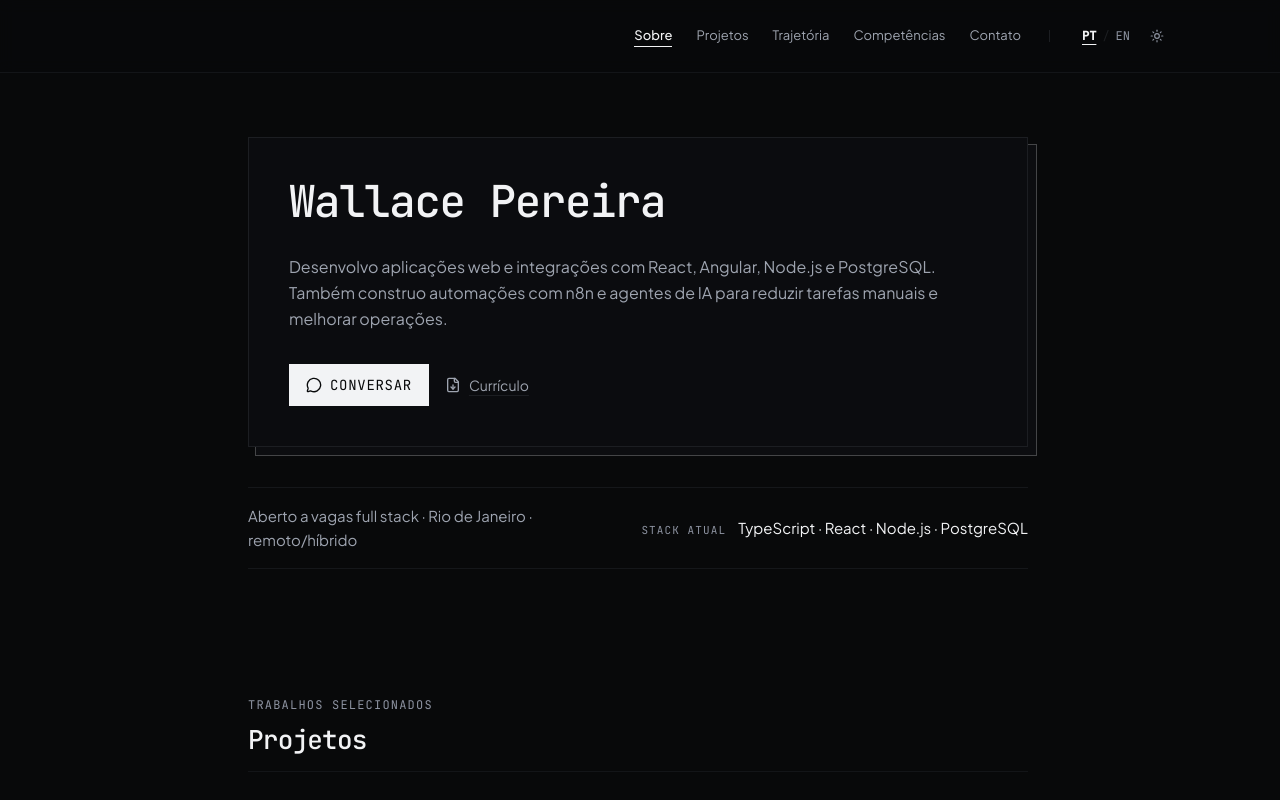
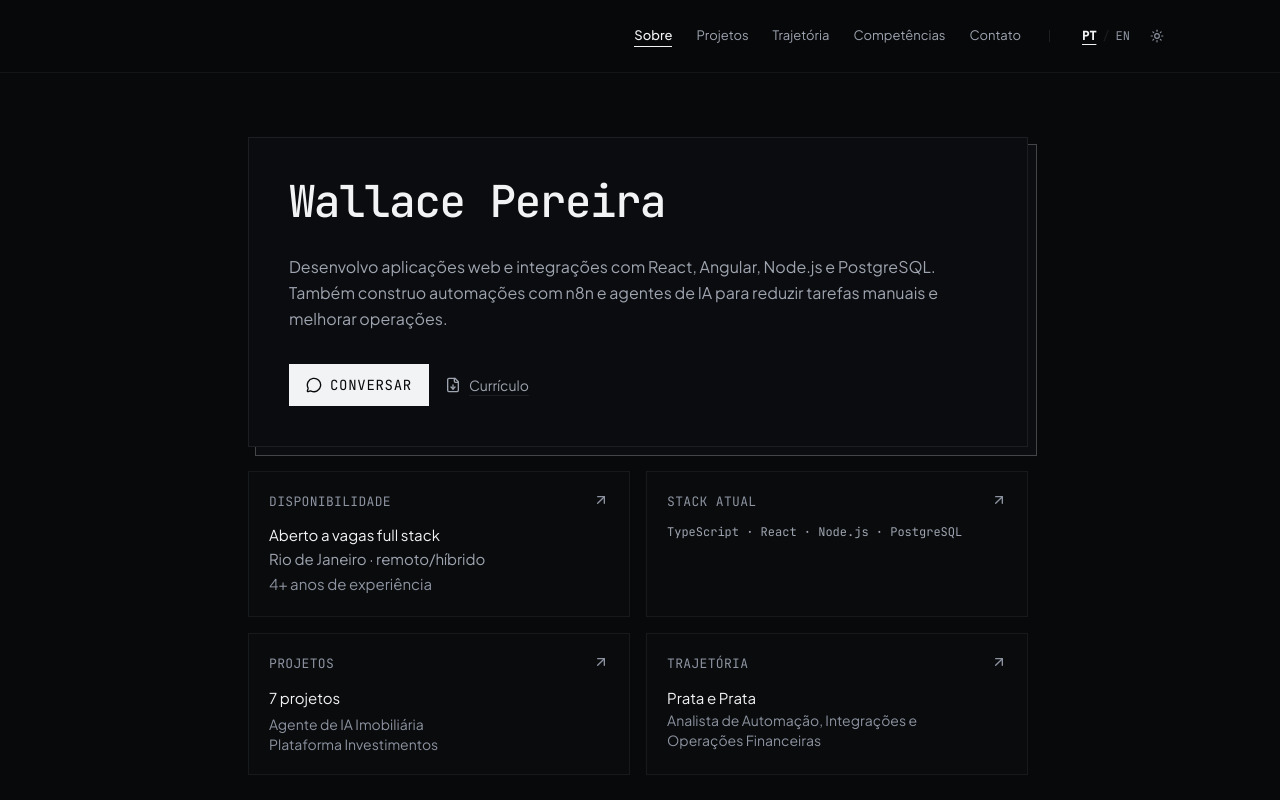
Before and after one commit to Wallace-Pereira1/portfolio-wallace, a React (Vite) app: page / in a window 1280 px wide. Shown: the top 800 px of the page. Built offline with nearby package versions, Linux system fonts and the light colour scheme.

Commit message:
Add compact bento teasers to portfolio home

```diff
--- a/src/components/Hero.tsx
+++ b/src/components/Hero.tsx
@@ -1,12 +1,18 @@
 import React, { useRef, useEffect } from 'react';
 import { useApp } from '../context/AppContext';
-import { FileDown, MessageCircle } from 'lucide-react';
+import { ArrowUpRight, FileDown, MessageCircle } from 'lucide-react';
+import { Link } from 'react-router-dom';
 import { downloadResumePdf } from '../utils/generateResumePdf';
 import { trackEvent } from '../utils/analytics';
 import { currentStack } from '../data/stack';
+import type { Project } from '../types';
 
-export default function Hero() {
-  const { language } = useApp();
+interface HeroProps {
+  projects: Project[];
+}
+
+export default function Hero({ projects }: HeroProps) {
+  const { language, t } = useApp();
   const heroRef = useRef<HTMLElement>(null);
   const bgRef = useRef<HTMLDivElement>(null);
   const rafId = useRef<number | null>(null);
@@ -163,18 +169,76 @@ export default function Hero() {
           </div>
         </div>
 
-        <div className="mt-8 flex flex-col gap-4 border-y border-theme-border/70 py-4 sm:mt-10 sm:flex-row sm:items-center sm:justify-between sm:gap-8">
-          <p className="text-sm sm:text-[15px] text-theme-dim leading-relaxed">
-            {language === 'pt'
-              ? 'Aberto a vagas full stack · Rio de Janeiro · remoto/híbrido'
-              : 'Open to full stack roles · Rio de Janeiro · remote/hybrid'}
-          </p>
-          <p className="shrink-0 text-sm sm:text-[15px] text-theme-text leading-relaxed">
-            <span className="mr-3 font-mono text-[11px] uppercase tracking-widest text-theme-muted">
+        <div className="mt-6 grid grid-cols-1 gap-4 md:grid-cols-2">
+          <Link
+            to="/#contato"
+            aria-label={language === 'pt' ? 'Disponibilidade e contato' : 'Availability and contact'}
+            className="group relative flex min-h-[116px] flex-col gap-3 border border-theme-border/80 bg-theme-surface/60 p-5 transition-colors hover:border-theme-muted focus-visible:outline focus-visible:outline-1 focus-visible:outline-offset-4 focus-visible:outline-theme-text"
+          >
+            <span className="font-mono text-[13px] uppercase tracking-wide text-theme-muted">
+              {language === 'pt' ? 'Disponibilidade' : 'Availability'}
+            </span>
+            <span className="pr-8 text-[15px] leading-relaxed text-theme-dim">
+              <span className="block text-theme-text">
+                {language === 'pt' ? 'Aberto a vagas full stack' : 'Open to full stack roles'}
+              </span>
+              <span className="block">{language === 'pt' ? 'Rio de Janeiro · remoto/híbrido' : 'Rio de Janeiro · remote/hybrid'}</span>
+              <span className="block text-theme-muted">{t('hero.stat1.val')} {language === 'pt' ? 'de experiência' : 'of experience'}</span>
+            </span>
+            <ArrowUpRight aria-hidden="true" className="absolute right-5 top-5 h-4 w-4 text-theme-muted transition-transform group-hover:translate-x-0.5 group-hover:-translate-y-0.5" />
+          </Link>
+
+          <Link
+            to="/#tecnologias"
+            aria-label={language === 'pt' ? 'Stack atual e competências' : 'Current stack and skills'}
+            className="group relative flex min-h-[116px] flex-col gap-3 border border-theme-border/80 bg-theme-surface/60 p-5 transition-colors hover:border-theme-muted focus-visible:outline focus-visible:outline-1 focus-visible:outline-offset-4 focus-visible:outline-theme-text"
+          >
+            <span className="font-mono text-[13px] uppercase tracking-wide text-theme-muted">
               {language === 'pt' ? 'Stack atual' : 'Current stack'}
             </span>
-            {currentStack.join(' · ')}
-          </p>
+            <span className="pr-8 font-mono text-xs leading-relaxed text-theme-dim">
+              {currentStack.join(' · ')}
+            </span>
+            <ArrowUpRight aria-hidden="true" className="absolute right-5 top-5 h-4 w-4 text-theme-muted transition-transform group-hover:translate-x-0.5 group-hover:-translate-y-0.5" />
+          </Link>
+
+          <Link
+            to="/#projetos"
+            aria-label={language === 'pt' ? 'Projetos selecionados' : 'Selected projects'}
+            className="group relative flex min-h-[116px] flex-col gap-3 border border-theme-border/80 bg-theme-surface/60 p-5 transition-colors hover:border-theme-muted focus-visible:outline focus-visible:outline-1 focus-visible:outline-offset-4 focus-visible:outline-theme-text"
+          >
+            <span className="font-mono text-[13px] uppercase tracking-wide text-theme-muted">
+              {language === 'pt' ? 'Projetos' : 'Projects'}
+            </span>
+            <span className="pr-8 text-[15px] leading-relaxed text-theme-dim">
+              <span className="mb-1 block text-theme-text">
+                {projects.length} {language === 'pt' ? 'projetos' : 'projects'}
+              </span>
+              {projects.slice(0, 2).map((project) => (
+                <span key={project.id} className="block text-sm text-theme-muted">{project.title}</span>
+              ))}
+            </span>
+            <ArrowUpRight aria-hidden="true" className="absolute right-5 top-5 h-4 w-4 text-theme-muted transition-transform group-hover:translate-x-0.5 group-hover:-translate-y-0.5" />
+          </Link>
+
+          <Link
+            to="/#experiencia"
+            aria-label={language === 'pt' ? 'Trajetória profissional atual' : 'Current professional experience'}
+            className="group relative flex min-h-[116px] flex-col gap-3 border border-theme-border/80 bg-theme-surface/60 p-5 transition-colors hover:border-theme-muted focus-visible:outline focus-visible:outline-1 focus-visible:outline-offset-4 focus-visible:outline-theme-text"
+          >
+            <span className="font-mono text-[13px] uppercase tracking-wide text-theme-muted">
+              {language === 'pt' ? 'Trajetória' : 'Experience'}
+            </span>
+            <span className="pr-8 text-[15px] leading-relaxed text-theme-dim">
+              <span className="block text-theme-text">Prata e Prata</span>
+              <span className="block text-sm text-theme-muted">
+                {language === 'pt'
+                  ? 'Analista de Automação, Integrações e Operações Financeiras'
+                  : 'Automation, Integrations & Financial Operations Analyst'}
+              </span>
+            </span>
+            <ArrowUpRight aria-hidden="true" className="absolute right-5 top-5 h-4 w-4 text-theme-muted transition-transform group-hover:translate-x-0.5 group-hover:-translate-y-0.5" />
+          </Link>
         </div>
       </div>
     </section>
--- a/src/pages/HomePage.tsx
+++ b/src/pages/HomePage.tsx
@@ -29,7 +29,7 @@ export default function HomePage() {
   return (
     <div className="w-full">
       {/* 1. Hero and home introduction */}
-      <Hero />
+      <Hero projects={projects} />
 
       {/* 2. Selected work */}
       <section
```
